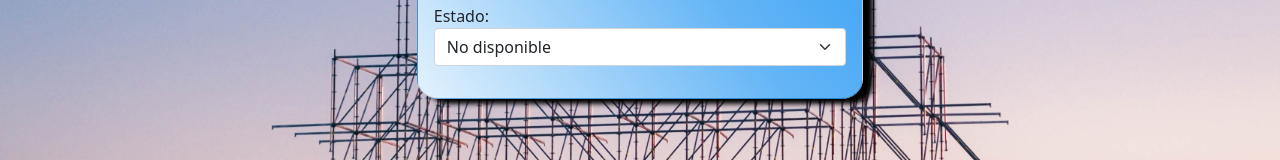
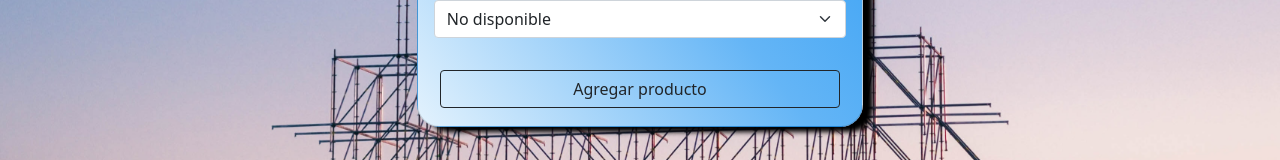
Before and after one commit to nblancob/Proyecto-Mision-TIC, a React (Create React App) app in the folder my-app/: page /product/registration in a window 1280 px wide. Shown: the part 557-717 px from the top of the page. Built offline with nearby package versions, Linux system fonts and the light colour scheme.

Commit message:
last product version

```diff
--- a/my-app/src/Api.js
+++ b/my-app/src/Api.js
@@ -22,6 +22,14 @@ const api = {
         method: "DELETE",
       });
     },
+    create(newProduct) {
+      return CallApi("/products",
+        {
+          method: "POST",
+          body: JSON.stringify(newProduct),
+        }
+      );
+    },
     edit(data) {
       return CallApi(`/products/${data._id}`, {
         method: "PUT",
--- a/my-app/src/product-managment/pages/Managment.css
+++ b/my-app/src/product-managment/pages/Managment.css
@@ -3,3 +3,17 @@
     margin-top: 2%;
     font-family: 'Trebuchet MS', 'Lucida Sans Unicode', 'Lucida Grande', 'Lucida Sans', Arial, sans-serif;
 }
+.font-link{
+    font-family: 'Inter',sans-serif;
+    color: black;
+    font-weight: bold;
+}
+.btn-create{
+    align-items: center;
+    align-self: center;
+    width: 90%;
+    margin-bottom: 4%;
+}
+.btn-create:hover{
+    box-shadow: 0 10px 10px 0  white;
+}
--- a/my-app/src/product-managment/pages/Registration.js
+++ b/my-app/src/product-managment/pages/Registration.js
@@ -1,9 +1,11 @@
-import Card from 'react-bootstrap/Card'
-import managment from './Managment.css';
-import Newproduct from '../components/ProductForm';
-import { useState } from 'react';
+import Card from "react-bootstrap/Card";
+import managment from "./Managment.css";
+import Newproduct from "../components/ProductForm";
+import { useState } from "react";
+import Button from "react-bootstrap/Button";
+import api from "../../Api";
 
-const Registration = () =>{
+const Registration = () => {
   const [newProduct, setNewProduct] = useState({
     _id: " ",
     id_producto: 0,
@@ -12,21 +14,41 @@ const Registration = () =>{
     state: false,
   });
 
-    return(
-        <div className="container" style={{managment}}>
+  const handleChange = (event) => {
+    setNewProduct({ ...newProduct, [event.target.name]: event.target.value });
+  };
+
+  const addProduct = (event) => {
+    api.products.create(newProduct);
+    console.log(event);
+  };
+
+  return (
+    <div className="container" style={{ managment }}>
       <div className="abs-center">
-        <Card className="card" >
+        <Card className="card">
           <Card.Title className="text-center">CREAR PRODUCTO</Card.Title>
-            <Card.Img variant="top" src={''} className="image align-self-center"/>
+          <Card.Img
+            variant="top"
+            src={""}
+            className="image align-self-center"
+          />
           {/* <a href='https://www.freepik.es/fotos/madera'>Foto de Madera creado por jcomp - www.freepik.es</a> */}
           <Card.Body>
             <Card.Text>
-                    <Newproduct formValue={newProduct}/>
+              <Newproduct formValue={newProduct} handleChange={handleChange} />
             </Card.Text>
           </Card.Body>
+          <Button
+            className="btn-create"
+            variant="outline-dark"
+            onClick={addProduct}
+          >
+            Agregar producto
+          </Button>
         </Card>
       </div>
     </div>
   );
-}
+};
 export default Registration;
```
Also changed, not shown: 2 other files (tests, documents, lock files or other folders). Lines whose indentation alone changed are shown as unchanged.
